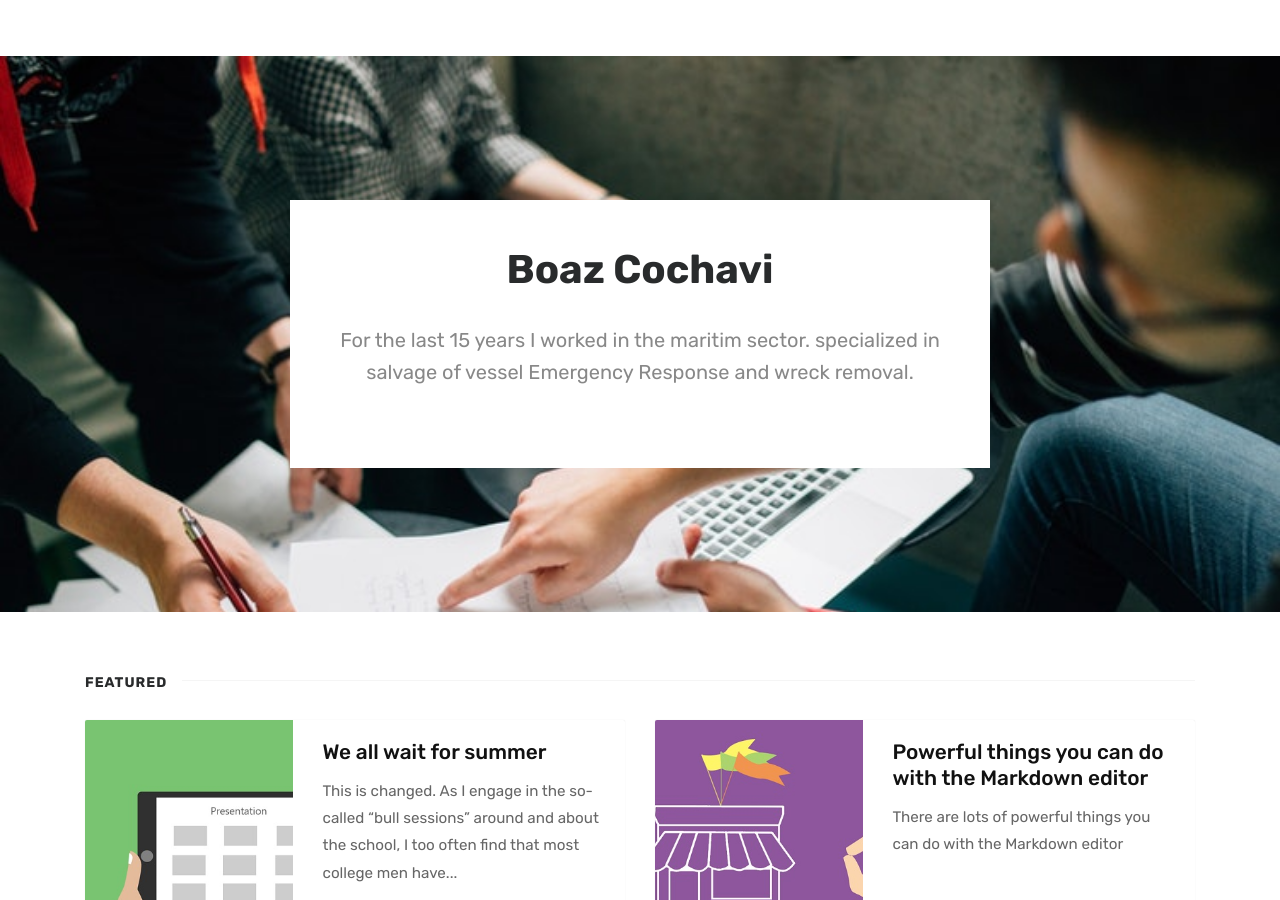
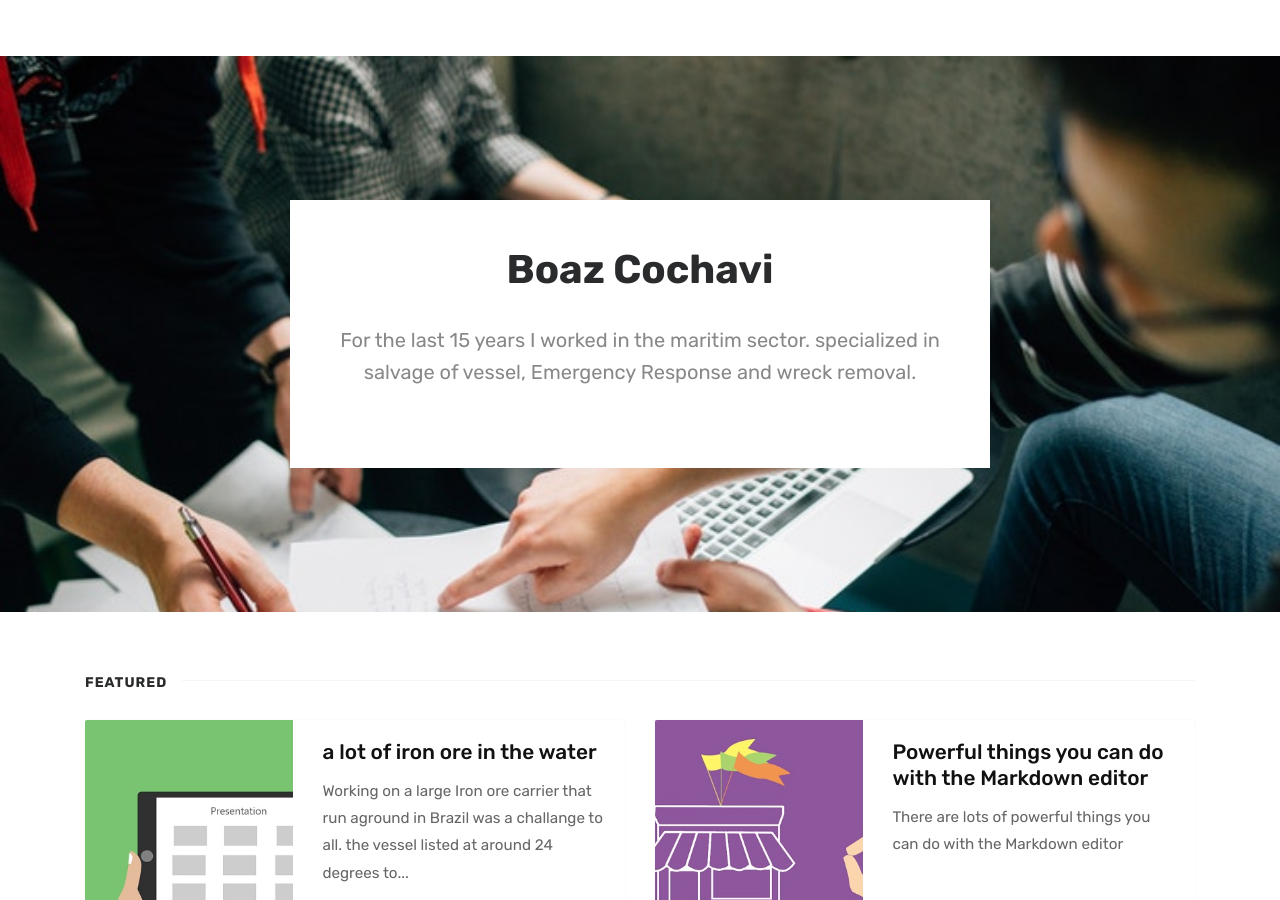
Before and after one commit to boazcochavi/boazcochavi.github.io, a Jekyll site: the page built from index.html, in a window 1280 px wide and 900 px high. Built offline with Jekyll 4.4.1, drawn with Linux system fonts in a browser that asks for light colours; the list of posts is cut into pages by our own code; comment, search, counter and statistics services are not loaded.

Commit message:
general changes 11122021

```diff
--- a/_posts/2018-01-12-we-all-wait-for-summer.md
+++ b/_posts/2018-01-12-we-all-wait-for-summer.md
@@ -1,10 +1,8 @@
 ---
 layout: post
-title:  "We all wait for summer"
+title:  "a lot of iron ore in the water"
 categories: [ Jekyll, tutorial ]
 image: assets/images/1.jpg
 featured: true
 ---
-This is changed. As I engage in the so-called "bull sessions" around and about the school, I too often find that most college men have a misconception of the purpose of education. Most of the "brethren" think that <a href="#">education should equip</a> them with the proper instruments of exploitation so that they can forever trample over the masses. Still others think that education should furnish them with noble ends rather than means to an end.
-
-It seems to me that education has a two-fold function to perform in the life of man and in society: the one is utility and the other is culture. Education must enable a man to become more efficient, to achieve with increasing facility the ligitimate goals of his life.
+Working on a large Iron ore carrier that run aground in Brazil was a challange to all. the vessel listed at around 24 degrees to SB had sustain severe damage. It took some time to establish sufficient buoyancy and remove enough cargo to refloat the vessel. The project was indirectly effected by the COVID-19 pandemy what did the crew change more difficult.  <a href="#">more photos can be found here</a>
--- a/index.html
+++ b/index.html
@@ -8,7 +8,7 @@ title: Home
 <section class="intro full-width">
     <div class="wrapintro">
         <h1>Boaz Cochavi</h1>
-        <h2 class="lead">For the last 15 years I worked in the maritim sector. specialized in salvage of vessel Emergency Response and wreck removal. </h2>
+        <h2 class="lead">For the last 15 years I worked in the maritim sector. specialized in salvage of vessel, Emergency Response and wreck removal. </h2>
     </div>
 </section>
 
```
Also changed, not shown: Gemfile.lock.
